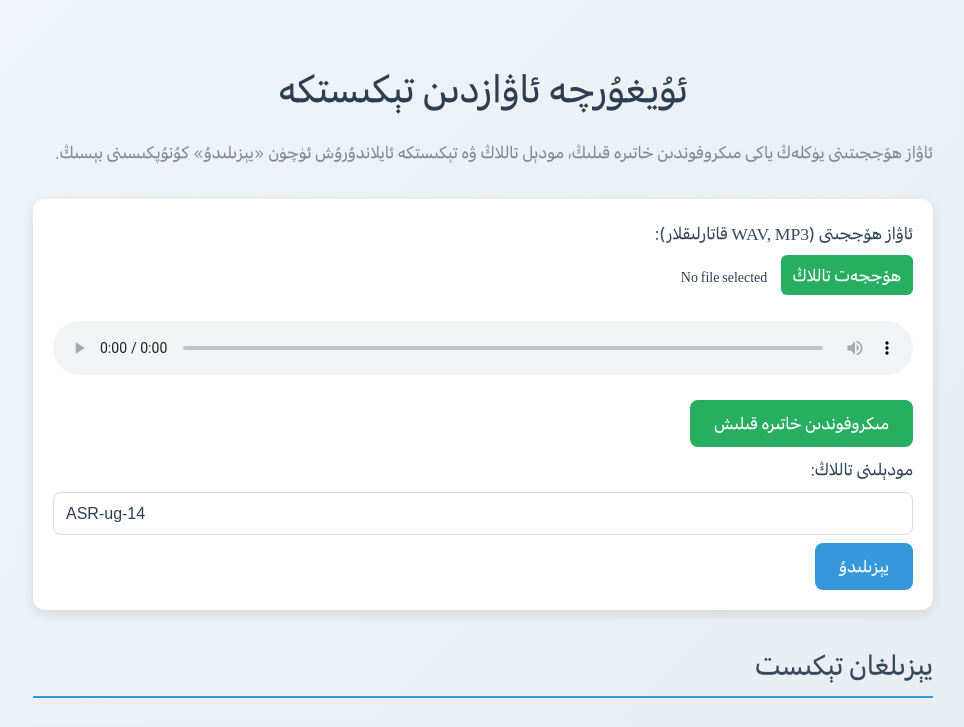
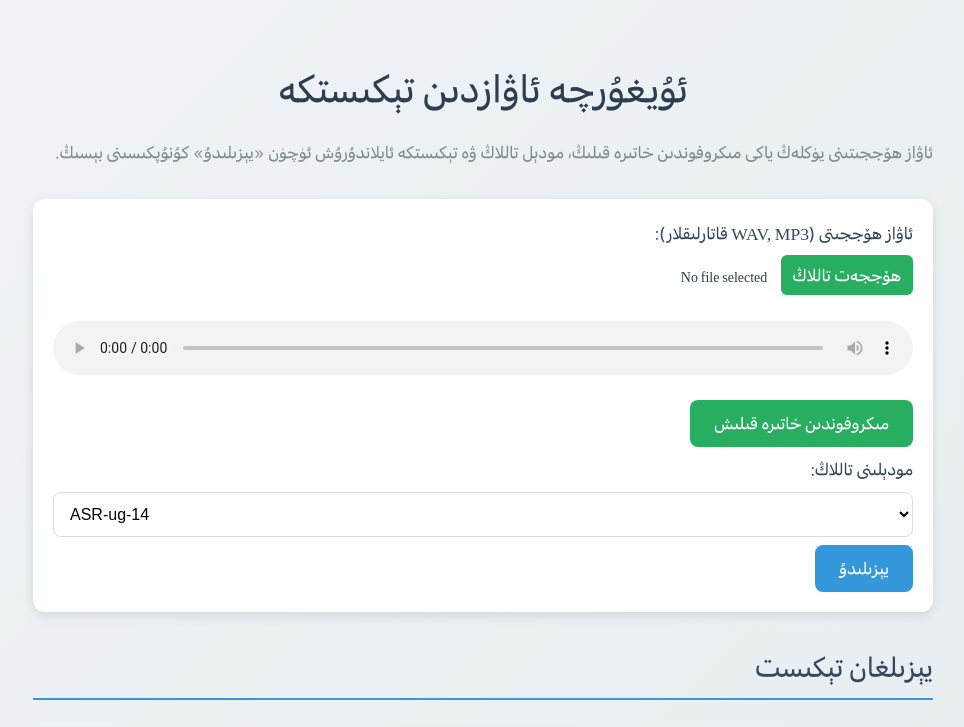
Before and after one commit to Alimjoo/transcriber, a website: page public/index.html in a window 1280 px wide. Shown: the top 727 px of the page, without its empty margins (157-1121 px from the left). Drawn offline with Linux system fonts and the light colour scheme.

Commit message:
update css

```diff
--- a/public/index.css
+++ b/public/index.css
@@ -221,64 +221,3 @@ button.disabled, button:disabled {
   margin-right: 10px;
   font-size: 14px;
 }
-
-
-
-/* Enhanced select styling */
-select {
-  width: 100%;
-  padding: 12px 40px 12px 12px; /* Adjusted padding to accommodate custom arrow */
-  border: 1px solid #dcdcdc;
-  border-radius: 8px;
-  background-color: #fff;
-  font-size: 1rem;
-  font-family: 'sf-arabic', sans-serif;
-  color: #2c3e50;
-  appearance: none; /* Remove default browser styling */
-  -webkit-appearance: none;
-  -moz-appearance: none;
-  background-position: left 12px center; /* Position arrow on the left for RTL */
-  background-repeat: no-repeat;
-  transition: border-color 0.3s ease, box-shadow 0.3s ease, background-color 0.3s ease;
-  direction: rtl; /* Ensure RTL text alignment */
-  text-align: right;
-}
-
-select:focus {
-  outline: none;
-  border-color: #3498db;
-  box-shadow: 0 0 8px rgba(52, 152, 219, 0.3);
-  background-color: #f8fafc; /* Subtle background change on focus */
-}
-
-select:hover {
-  border-color: #3498db;
-  background-color: #f8fafc; /* Subtle hover effect */
-}
-
-/* Ensure consistency for disabled select */
-select:disabled {
-  background-color: #f0f0f0;
-  color: #7f8c8d;
-  cursor: not-allowed;
-  opacity: 0.6;
-}
-
-/* Adjust for specific select element with ID model_id */
-#model_id {
-  direction: ltr; /* Override for LTR as per original */
-  text-align: left;
-  background-position: right 12px center; /* Move arrow to right for LTR */
-}
-
-/* Responsive adjustments */
-@media (max-width: 600px) {
-  select {
-    font-size: 0.9rem;
-    padding: 10px 30px 10px 10px; /* Slightly smaller padding */
-  }
-
-  #model_id {
-    background-position: right 10px center; /* Adjust arrow position for LTR */
-  }
-}
```
